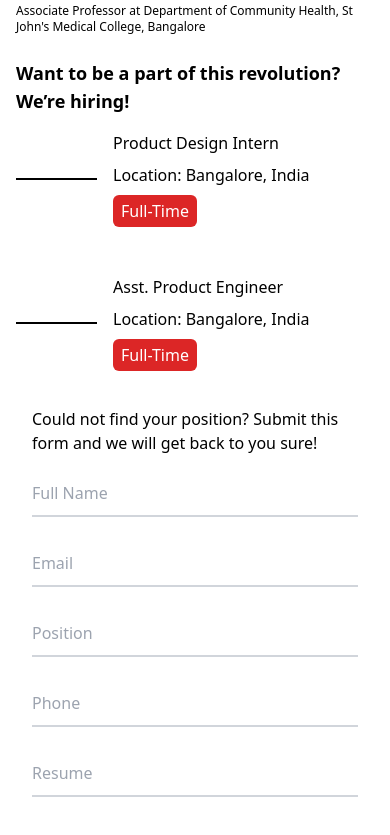
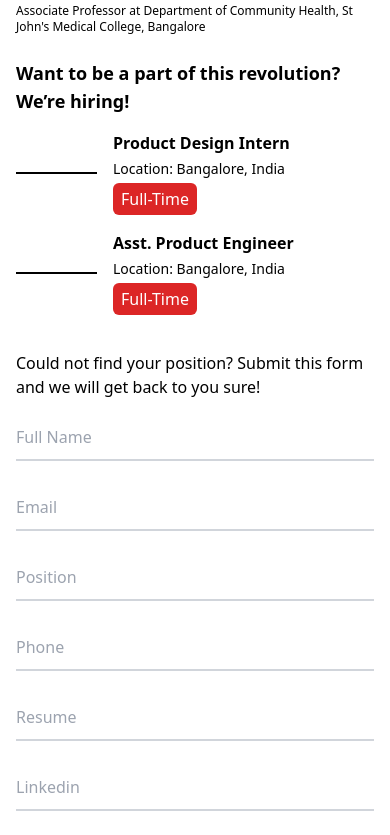
Before and after one commit to Tushar98644/Translead_Website, a Next.js app: page /team in a window 390 px wide. Shown: the part 1343-2178 px from the top of the page. Built offline with nearby package versions, Linux system fonts and the light colour scheme.

Commit message:
Teampage

```diff
--- a/components/Team.tsx
+++ b/components/Team.tsx
@@ -31,17 +31,16 @@ const Team = () => {
             <div className="md:font-extrabold font-bold md:text-3xl text-lg flex md:justify-center md:mx-12 md:mt-10 mt-2">
                 Want to be a part of this revolution? We’re hiring!
             </div>
-            <div className="flex md:flex-row flex-col md:pb-12 md:gap-[38vw] gap-12 md:mx-28">
+            <div className="flex md:flex-row flex-col md:pb-12 md:gap-[38vw] gap-4 md:mx-28">
                 <div className="flex flex-row gap-4">
                     <div className="flex items-center">
                         <svg width="81" height="2" viewBox="0 0 81 2" fill="none" xmlns="http://www.w3.org/2000/svg">
                             <line y1="1" x2="81" y2="1" stroke="black" stroke-width="2" />
                         </svg>
                     </div>
-
-                    <div className="flex flex-col gap-2">
-                        <span>Product Design Intern</span>
-                        <span>Location: Bangalore, India</span>
+                    <div className="flex flex-col md:gap-2 gap-1">
+                        <span className="font-semibold text-base">Product Design Intern</span>
+                        <span className="text-sm">Location: Bangalore, India</span>
                         <div className="flex justify-start">
                             <Link href="/product_design">
                                 <button className="px-2 py-1 rounded-md bg-red-600 text-white">Full-Time</button>
@@ -56,9 +55,9 @@ const Team = () => {
                             <line y1="1" x2="81" y2="1" stroke="black" stroke-width="2" />
                         </svg>
                     </div>
-                    <div className="flex flex-col gap-2">
-                        <span>Asst. Product Engineer</span>
-                        <span>Location: Bangalore, India</span>
+                    <div className="flex flex-col md:gap-2 gap-1">
+                        <span className="font-semibold text-base">Asst. Product Engineer</span>
+                        <span className="text-sm">Location: Bangalore, India</span>
                         <div className="flex justify-start">
                             <Link href="/product_engineer">
                                 <button className="px-2 py-1 rounded-md bg-red-600 text-white">Full-Time</button>
@@ -68,7 +67,7 @@ const Team = () => {
 
                 </div>
             </div>
-            <div className="font-medium md:text-2xl text-base md:mx-32 mx-4 flex justify-start md:mt-0 mt-5">
+            <div className="font-medium md:text-2xl text-base md:mx-32 flex justify-start md:mt-0 mt-5">
                 <span>Could not find your position? Submit this form and we will get back to you sure!</span>
             </div>
             <div className="mt-10 mx-32 hidden md:block">
@@ -98,7 +97,7 @@ const Team = () => {
                     </div>
                 </form>
             </div>
-            <div className="md:hidden mx-4">
+            <div className="md:hidden">
                 <div className='w-full'>
                     <form>
                         <div className="grid md:grid-cols-2 md:gap-6">
```
